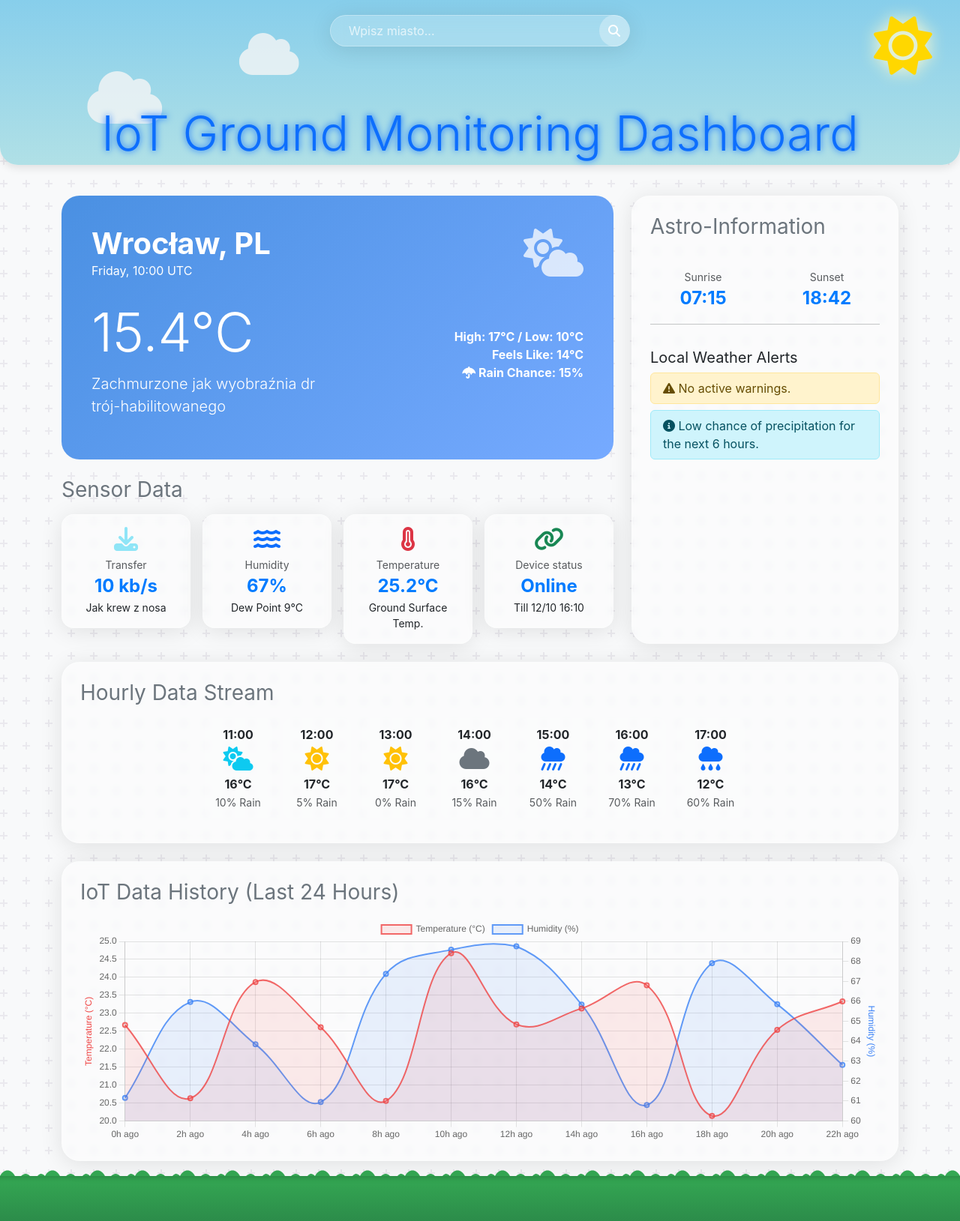
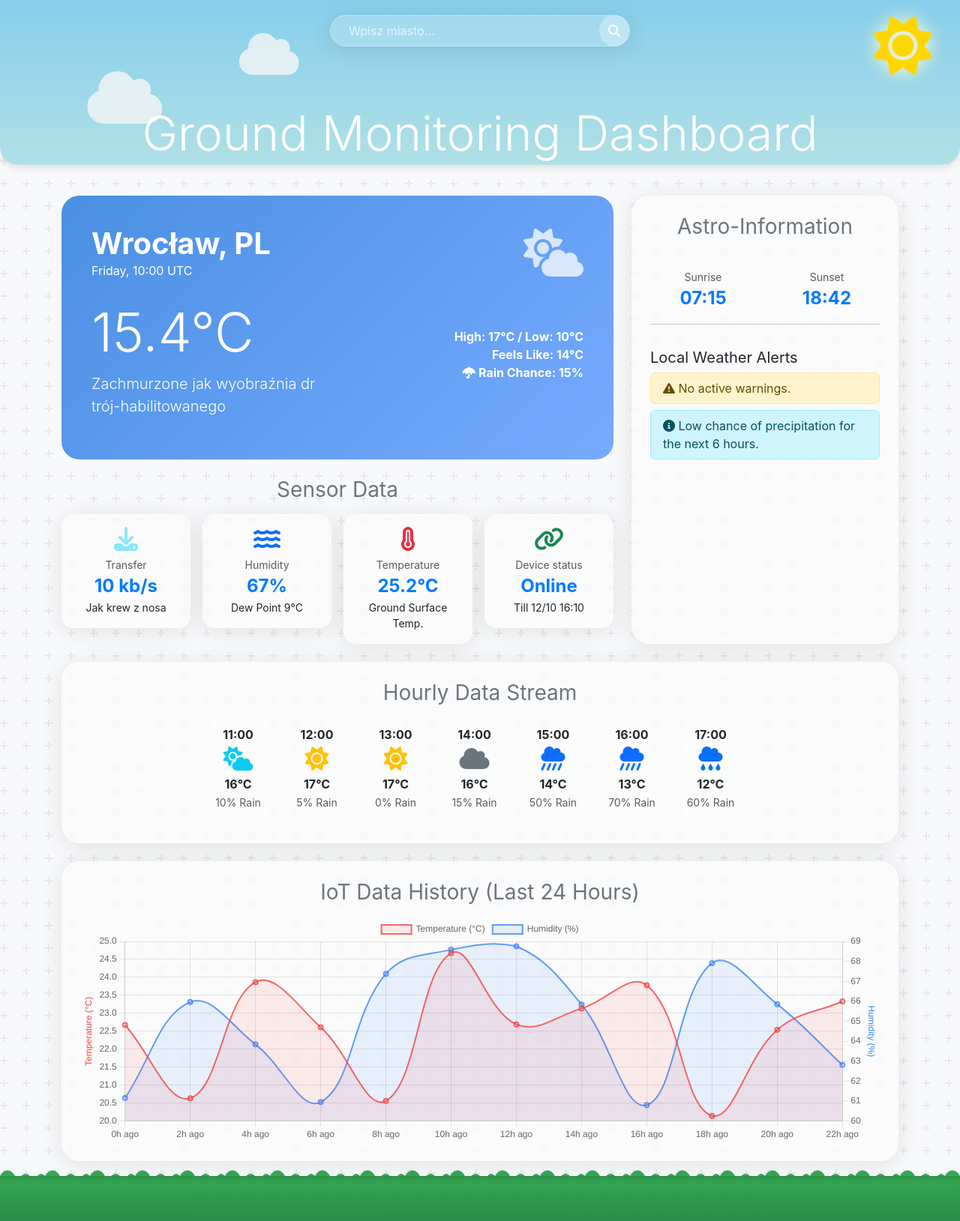
Before and after one commit to Bartaries/IoT_WeatherAPI_Comparison_App, a Flask app: page / in a window 1280 px wide. Shown: the whole page at 75% size. Run offline with Flask 3, Linux system fonts and the light colour scheme.

Commit message:
Title adjustments again

```diff
--- a/static/css/style.css
+++ b/static/css/style.css
@@ -139,6 +139,10 @@ body {
     border: none;
 }
 
+.card-title {
+    text-align: center;
+}
+
 .hourly-scroll {
     overflow-x: auto;
     white-space: nowrap;
@@ -230,7 +234,7 @@ body {
 .title-stretch {
     font-size: clamp(1.5rem, 5vw, 4rem);
     font-weight: 800;
-    text-shadow: 0 0 10px #0d6efd;
+    color: #ffffff;
     opacity: 0;
     animation: appear 1s 0.4s forwards;
     text-align: center;
--- a/templates/dashboard.html
+++ b/templates/dashboard.html
@@ -36,7 +36,7 @@
 
             <div class="container dashboard-container">
                 <header class="mb-4">
-                    <h1 class="text-center text-primary fw-light title-stretch">IoT Ground Monitoring Dashboard</h1>
+                    <h1 class="text-center fw-light title-stretch">Ground Monitoring Dashboard</h1>
                 </header>
 
                 <div class="row g-4">
@@ -71,7 +71,7 @@
                             </div>
                         </div>
 
-                        <h3 class="fw-normal text-secondary mb-3 mt-4">Sensor Data</h3>
+                        <h3 class="fw-normal text-center text-secondary mb-3 mt-4">Sensor Data</h3>
                         <div class="row g-3">
                             <div class="col-6 col-md-3">
                                 <div class="card weather-card text-center p-3">
```
